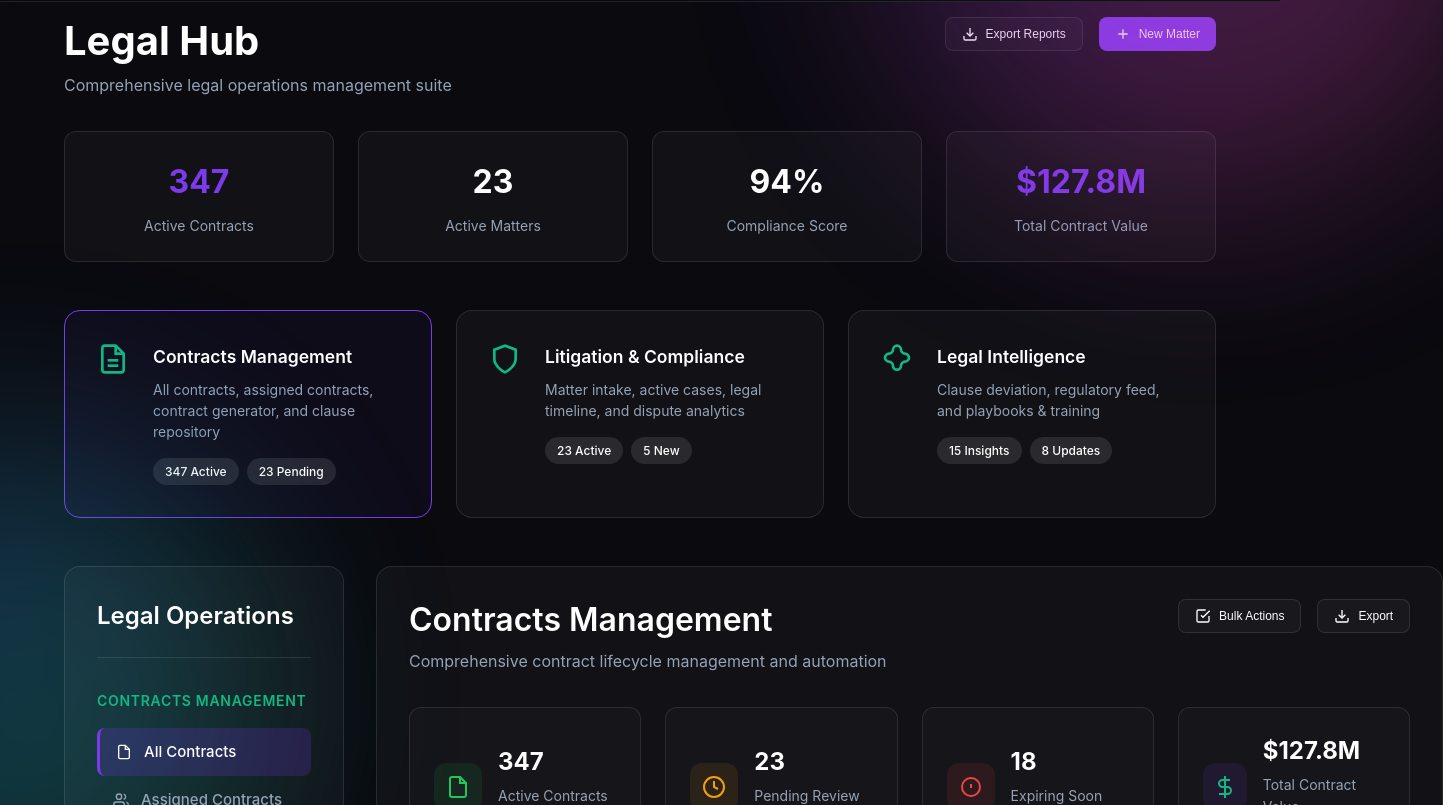
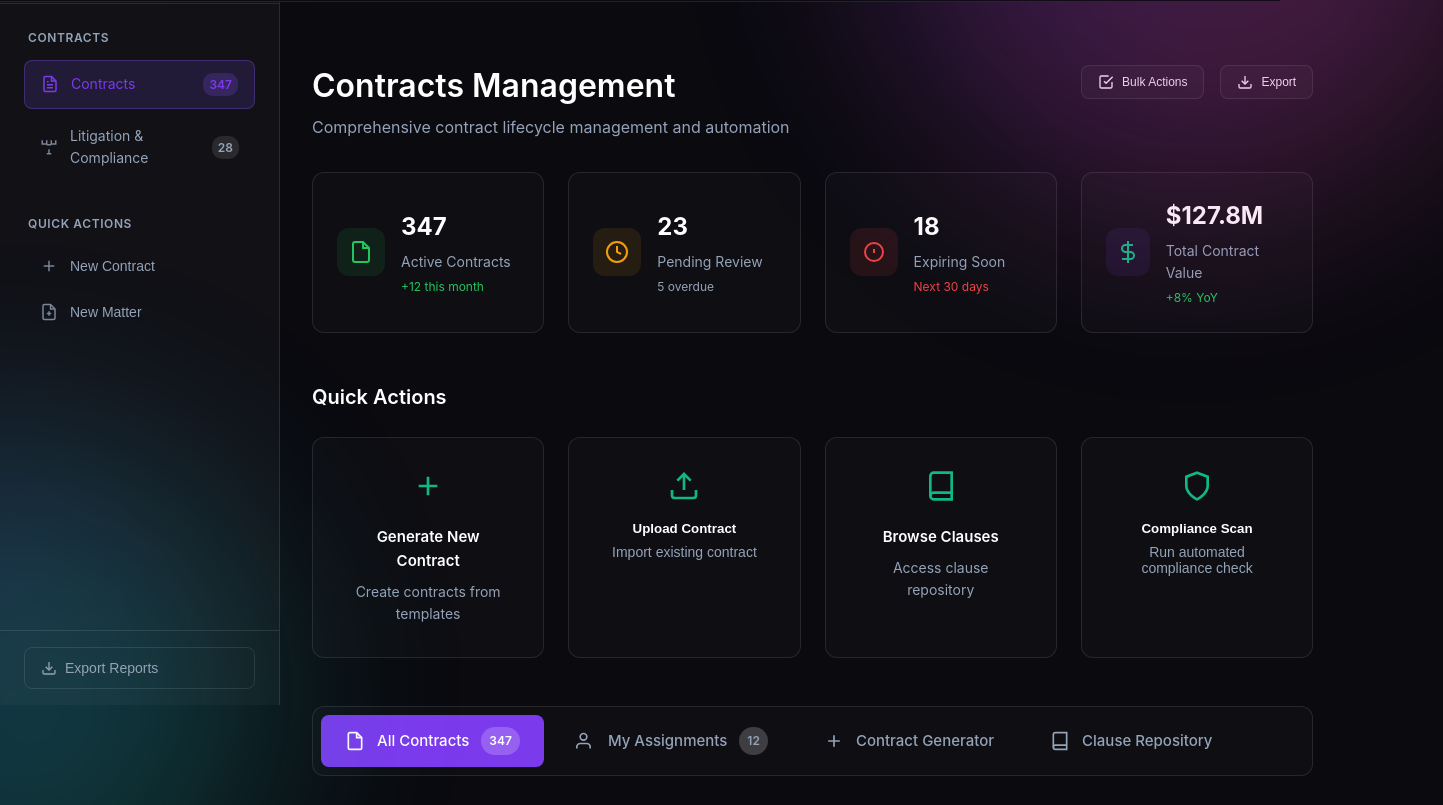
Before and after one commit to Slamz09/CONSOLA360_UPDATED, a Vue app: page /legalhub/contracts/all in a window 1280 px wide. Shown: the part 95-900 px from the top of the page, 1443 px wide, since content can reach past the window. Built offline with nearby package versions, Linux system fonts and the light colour scheme; the HTML template or start-up script is replaced by a standard one.

Commit message:
Update LegalHubView.vue

```diff
--- a/src/views/LegalHubView.vue
+++ b/src/views/LegalHubView.vue
@@ -1,13 +1,80 @@
 <template>
-  <div class="legalhub-view">
-    <!-- Header -->
-    <div class="legalhub-header">
-      <div class="header-content">
-        <h1 class="heading-primary">Legal Hub</h1>
-        <p class="text-body">Comprehensive legal operations management suite</p>
+  <div class="legal-hub-layout">
+    <!-- Left Sidebar Navigation -->
+    <aside class="sidebar">
+      <div class="sidebar-header">
+        <h2 class="sidebar-title">Legal Hub</h2>
       </div>
-      <div class="header-actions">
-        <button class="btn btn-secondary btn-small">
+
+      <nav class="sidebar-nav">
+        <div class="nav-section">
+          <h3 class="nav-section-title">Contracts</h3>
+          <ul class="nav-list">
+            <li>
+              <RouterLink
+                to="/legalhub/contracts"
+                :class="['nav-item', { active: $route.path.startsWith('/legalhub/contracts') }]"
+              >
+                <svg width="18" height="18" viewBox="0 0 24 24" fill="none" stroke="currentColor" stroke-width="2">
+                  <path d="M14 2H6a2 2 0 0 0-2 2v16a2 2 0 0 0 2 2h12a2 2 0 0 0 2-2V8z"/>
+                  <polyline points="14,2 14,8 20,8"/>
+                  <line x1="16" y1="13" x2="8" y2="13"/>
+                  <line x1="16" y1="17" x2="8" y2="17"/>
+                  <polyline points="10,9 9,9 8,9"/>
+                </svg>
+                <span>Contracts</span>
+                <span class="nav-count">347</span>
+              </RouterLink>
+            </li>
+            <li>
+              <RouterLink
+                to="/legalhub/litigation"
+                :class="['nav-item', { active: $route.path.startsWith('/legalhub/litigation') }]"
+              >
+                <svg width="18" height="18" viewBox="0 0 24 24" fill="none" stroke="currentColor" stroke-width="2">
+                  <path d="M3 3v5h6v-5"/>
+                  <path d="M21 3v5h-6v-5"/>
+                  <path d="M9 9h6"/>
+                  <path d="M12 15v6"/>
+                  <path d="M9 21h6"/>
+                </svg>
+                <span>Litigation & Compliance</span>
+                <span class="nav-count">28</span>
+              </RouterLink>
+            </li>
+          </ul>
+        </div>
+
+        <div class="nav-section">
+          <h3 class="nav-section-title">Quick Actions</h3>
+          <ul class="nav-list">
+            <li>
+              <button class="nav-item nav-action" @click="newContract">
+                <svg width="18" height="18" viewBox="0 0 24 24" fill="none" stroke="currentColor" stroke-width="2">
+                  <line x1="12" y1="5" x2="12" y2="19"/>
+                  <line x1="5" y1="12" x2="19" y2="12"/>
+                </svg>
+                <span>New Contract</span>
+              </button>
+            </li>
+            <li>
+              <button class="nav-item nav-action" @click="newMatter">
+                <svg width="18" height="18" viewBox="0 0 24 24" fill="none" stroke="currentColor" stroke-width="2">
+                  <path d="M14 2H6a2 2 0 0 0-2 2v16a2 2 0 0 0 2 2h12a2 2 0 0 0 2-2V8z"/>
+                  <polyline points="14,2 14,8 20,8"/>
+                  <line x1="12" y1="11" x2="12" y2="17"/>
+                  <line x1="9" y1="14" x2="15" y2="14"/>
+                </svg>
+                <span>New Matter</span>
+              </button>
+            </li>
+          </ul>
+        </div>
+      </nav>
+
+      <!-- Sidebar Footer -->
+      <div class="sidebar-footer">
+        <button class="footer-btn" @click="exportReports">
           <svg width="16" height="16" viewBox="0 0 24 24" fill="none" stroke="currentColor" stroke-width="2">
             <path d="M21 15v4a2 2 0 0 1-2 2H5a2 2 0 0 1-2-2v-4"/>
             <polyline points="7,10 12,15 17,10"/>
@@ -15,421 +82,262 @@
           </svg>
           Export Reports
         </button>
-        <button class="btn btn-primary btn-small">
-          <svg width="16" height="16" viewBox="0 0 24 24" fill="none" stroke="currentColor" stroke-width="2">
-            <path d="M12 5v14m-7-7h14"/>
-          </svg>
-          New Matter
-        </button>
       </div>
-    </div>
+    </aside>
 
-    <!-- Legal Hub Stats -->
-    <div class="legalhub-stats">
-      <div class="stat-item">
-        <div class="stat-number text-accent">347</div>
-        <div class="stat-label">Active Contracts</div>
-      </div>
-      <div class="stat-item">
-        <div class="stat-number risk-medium">23</div>
-        <div class="stat-label">Active Matters</div>
-      </div>
-      <div class="stat-item">
-        <div class="stat-number health-excellent">94%</div>
-        <div class="stat-label">Compliance Score</div>
-      </div>
-      <div class="stat-item">
-        <div class="stat-number text-accent">$127.8M</div>
-        <div class="stat-label">Total Contract Value</div>
-      </div>
-    </div>
-
-    <!-- Module Navigation -->
-    <div class="module-navigation">
-      <RouterLink to="/legalhub/contracts" class="module-card" active-class="active">
-        <div class="module-icon">
-          <svg width="32" height="32" viewBox="0 0 24 24" fill="none" stroke="currentColor" stroke-width="2">
-            <path d="M14 2H6a2 2 0 0 0-2 2v16a2 2 0 0 0 2 2h12a2 2 0 0 0 2-2V8z"/>
-            <polyline points="14,2 14,8 20,8"/>
-            <line x1="16" y1="13" x2="8" y2="13"/>
-            <line x1="16" y1="17" x2="8" y2="17"/>
-          </svg>
-        </div>
-        <div class="module-content">
-          <h3>Contracts Management</h3>
-          <p>All contracts, assigned contracts, contract generator, and clause repository</p>
-          <div class="module-stats">
-            <span class="stat-badge">347 Active</span>
-            <span class="stat-badge">23 Pending</span>
-          </div>
-        </div>
-      </RouterLink>
-
-      <RouterLink to="/legalhub/litigation" class="module-card" active-class="active">
-        <div class="module-icon">
-          <svg width="32" height="32" viewBox="0 0 24 24" fill="none" stroke="currentColor" stroke-width="2">
-            <path d="M12 22s8-4 8-10V5l-8-3-8 3v7c0 6 8 10 8 10z"/>
-          </svg>
-        </div>
-        <div class="module-content">
-          <h3>Litigation & Compliance</h3>
-          <p>Matter intake, active cases, legal timeline, and dispute analytics</p>
-          <div class="module-stats">
-            <span class="stat-badge risk-medium">23 Active</span>
-            <span class="stat-badge">5 New</span>
-          </div>
-        </div>
-      </RouterLink>
-
-      <RouterLink to="/legalhub/intelligence" class="module-card" active-class="active">
-        <div class="module-icon">
-          <svg width="32" height="32" viewBox="0 0 24 24" fill="none" stroke="currentColor" stroke-width="2">
-            <path d="M12 2a3 3 0 0 0-3 3c0 1.5-1.5 3-3 3s-3 1.5-3 3 1.5 3 3 3c1.5 0 3 1.5 3 3a3 3 0 0 0 6 0c0-1.5 1.5-3 3-3s3-1.5 3-3-1.5-3-3-3c-1.5 0-3-1.5-3-3a3 3 0 0 0-3-3z"/>
-          </svg>
-        </div>
-        <div class="module-content">
-          <h3>Legal Intelligence</h3>
-          <p>Clause deviation, regulatory feed, and playbooks & training</p>
-          <div class="module-stats">
-            <span class="stat-badge health-excellent">15 Insights</span>
-            <span class="stat-badge">8 Updates</span>
-          </div>
-        </div>
-      </RouterLink>
-    </div>
-
-    <!-- Main Content Layout -->
-    <div class="legalhub-layout">
-      <!-- Sidebar Navigation -->
-      <aside class="legalhub-sidebar">
-        <div class="sidebar-header">
-          <h3 class="heading-tertiary">Legal Operations</h3>
-        </div>
-        <nav class="sidebar-nav">
-          <!-- Contracts Management -->
-          <div class="nav-section">
-            <div class="nav-section-title">Contracts Management</div>
-            <RouterLink to="/legalhub/contracts/all" class="sidebar-link" active-class="active">
-              <svg width="16" height="16" viewBox="0 0 24 24" fill="none" stroke="currentColor" stroke-width="2">
-                <path d="M14 2H6a2 2 0 0 0-2 2v16a2 2 0 0 0 2 2h12a2 2 0 0 0 2-2V8z"/>
-                <polyline points="14,2 14,8 20,8"/>
-              </svg>
-              All Contracts
-            </RouterLink>
-            <RouterLink to="/legalhub/contracts/assigned" class="sidebar-link" active-class="active">
-              <svg width="16" height="16" viewBox="0 0 24 24" fill="none" stroke="currentColor" stroke-width="2">
-                <path d="M17 21v-2a4 4 0 0 0-4-4H5a4 4 0 0 0-4 4v2"/>
-                <circle cx="9" cy="7" r="4"/>
-                <path d="M23 21v-2a4 4 0 0 0-3-3.87"/>
-                <path d="M16 3.13a4 4 0 0 1 0 7.75"/>
-              </svg>
-              Assigned Contracts
-            </RouterLink>
-            <RouterLink to="/legalhub/contracts/generator" class="sidebar-link" active-class="active">
-              <svg width="16" height="16" viewBox="0 0 24 24" fill="none" stroke="currentColor" stroke-width="2">
-                <path d="M12 5v14m-7-7h14"/>
-              </svg>
-              Contract Generator
-            </RouterLink>
-            <RouterLink to="/legalhub/contracts/repository" class="sidebar-link" active-class="active">
-              <svg width="16" height="16" viewBox="0 0 24 24" fill="none" stroke="currentColor" stroke-width="2">
-                <path d="M4 19.5A2.5 2.5 0 0 1 6.5 17H20"/>
-                <path d="M6.5 2H20v20H6.5A2.5 2.5 0 0 1 4 19.5v-15A2.5 2.5 0 0 1 6.5 2z"/>
-              </svg>
-              Clause Repository
-            </RouterLink>
-          </div>
-
-          <!-- Litigation & Compliance -->
-          <div class="nav-section">
-            <div class="nav-section-title">Litigation & Compliance</div>
-            <RouterLink to="/legalhub/litigation/intake" class="sidebar-link" active-class="active">
-              <svg width="16" height="16" viewBox="0 0 24 24" fill="none" stroke="currentColor" stroke-width="2">
-                <path d="M12 5v14m-7-7h14"/>
-              </svg>
-              Matter Intake
-            </RouterLink>
-            <RouterLink to="/legalhub/litigation/active" class="sidebar-link" active-class="active">
-              <svg width="16" height="16" viewBox="0 0 24 24" fill="none" stroke="currentColor" stroke-width="2">
-                <path d="M12 22s8-4 8-10V5l-8-3-8 3v7c0 6 8 10 8 10z"/>
-              </svg>
-              Active Cases
-            </RouterLink>
-            <RouterLink to="/legalhub/litigation/assigned" class="sidebar-link" active-class="active">
-              <svg width="16" height="16" viewBox="0 0 24 24" fill="none" stroke="currentColor" stroke-width="2">
-                <path d="M17 21v-2a4 4 0 0 0-4-4H5a4 4 0 0 0-4 4v2"/>
-                <circle cx="9" cy="7" r="4"/>
-              </svg>
-              Assigned Cases
-            </RouterLink>
-            <RouterLink to="/legalhub/litigation/timeline" class="sidebar-link" active-class="active">
-              <svg width="16" height="16" viewBox="0 0 24 24" fill="none" stroke="currentColor" stroke-width="2">
-                <circle cx="12" cy="12" r="10"/>
-                <polyline points="12,6 12,12 16,14"/>
-              </svg>
-              Legal Timeline
-            </RouterLink>
-            <RouterLink to="/legalhub/litigation/analytics" class="sidebar-link" active-class="active">
-              <svg width="16" height="16" viewBox="0 0 24 24" fill="none" stroke="currentColor" stroke-width="2">
-                <polyline points="22,12 18,12 15,21 9,3 6,12 2,12"/>
-              </svg>
-              Dispute Analytics
-            </RouterLink>
-          </div>
-
-          <!-- Legal Intelligence -->
-          <div class="nav-section">
-            <div class="nav-section-title">Legal Intelligence</div>
-            <RouterLink to="/legalhub/intelligence/deviation" class="sidebar-link" active-class="active">
-              <svg width="16" height="16" viewBox="0 0 24 24" fill="none" stroke="currentColor" stroke-width="2">
-                <polyline points="22,12 18,12 15,21 9,3 6,12 2,12"/>
-              </svg>
-              Clause Deviation
-            </RouterLink>
-            <RouterLink to="/legalhub/intelligence/regulatory" class="sidebar-link" active-class="active">
-              <svg width="16" height="16" viewBox="0 0 24 24" fill="none" stroke="currentColor" stroke-width="2">
-                <path d="M21 16V8a2 2 0 0 0-1-1.73l-7-4a2 2 0 0 0-2 0l-7 4A2 2 0 0 0 3 8v8a2 2 0 0 0 1 1.73l7 4a2 2 0 0 0 2 0l7-4A2 2 0 0 0 21 16z"/>
-              </svg>
-              Regulatory Feed
-            </RouterLink>
-            <RouterLink to="/legalhub/intelligence/playbooks" class="sidebar-link" active-class="active">
-              <svg width="16" height="16" viewBox="0 0 24 24" fill="none" stroke="currentColor" stroke-width="2">
-                <path d="M4 19.5A2.5 2.5 0 0 1 6.5 17H20"/>
-                <path d="M6.5 2H20v20H6.5A2.5 2.5 0 0 1 4 19.5v-15A2.5 2.5 0 0 1 6.5 2z"/>
-              </svg>
-              Playbooks & Training
-            </RouterLink>
-          </div>
-        </nav>
-      </aside>
-
-      <!-- Main Content Area -->
-      <main class="legalhub-main">
-        <RouterView />
-      </main>
-    </div>
+    <!-- Main Content Area -->
+    <main class="main-content">
+      <RouterView />
+    </main>
   </div>
 </template>
 
 <script setup>
-// No logic needed for layout component
+import { RouterLink, RouterView } from 'vue-router'
+import { useRouter } from 'vue-router'
+
+const router = useRouter()
+
+// Quick action methods
+const newContract = () => {
+  router.push('/legalhub/contracts/generator')
+}
+
+const newMatter = () => {
+  router.push('/legalhub/litigation/intake')
+}
+
+const exportReports = () => {
+  console.log('Exporting reports...')
+}
 </script>
 
 <style scoped>
-.legalhub-view {
-  padding: 2rem;
-  max-width: 1400px;
-  margin: 0 auto;
+.legal-hub-layout {
+  display: flex;
+  min-height: 100vh;
+  background: var(--bg-default);
 }
 
-.legalhub-header {
+/* Sidebar */
+.sidebar {
+  width: 280px;
+  background: var(--bg-card);
+  border-right: 1px solid var(--border-color);
   display: flex;
-  align-items: flex-start;
-  justify-content: space-between;
-  margin-bottom: 2rem;
-  gap: 2rem;
-}
-
-.header-content h1 {
-  margin-bottom: 0.5rem;
-}
-
-.header-actions {
-  display: flex;
-  gap: 1rem;
-}
-
-.legalhub-stats {
-  display: grid;
-  grid-template-columns: repeat(auto-fit, minmax(200px, 1fr));
-  gap: 1.5rem;
-  margin-bottom: 3rem;
-}
-
-.stat-item {
-  text-align: center;
-  background: var(--bg-card);
-  border: 1px solid var(--border-color);
-  border-radius: 12px;
-  padding: 1.5rem;
-}
-
-.stat-number {
-  display: block;
-  font-size: 2rem;
-  font-weight: 700;
-  margin-bottom: 0.5rem;
-}
-
-.stat-label {
-  color: var(--text-secondary);
-  font-size: 0.875rem;
-}
-
-.module-navigation {
-  display: grid;
-  grid-template-columns: repeat(auto-fit, minmax(350px, 1fr));
-  gap: 1.5rem;
-  margin-bottom: 3rem;
-}
-
-.module-card {
-  display: flex;
-  gap: 1.5rem;
-  padding: 2rem;
-  background: var(--bg-card);
-  border: 1px solid var(--border-color);
-  border-radius: 16px;
-  text-decoration: none;
-  color: inherit;
-  transition: all 0.3s ease;
-}
-
-.module-card:hover {
-  border-color: var(--primary-accent);
-  transform: translateY(-2px);
-  box-shadow: 0 8px 30px rgba(124, 58, 237, 0.15);
-}
-
-.module-card.active {
-  border-color: var(--primary-accent);
-  background: rgba(124, 58, 237, 0.05);
-}
-
-.module-icon {
-  flex-shrink: 0;
-  color: var(--secondary-accent);
-}
-
-.module-content h3 {
-  color: var(--text-primary);
-  font-weight: 600;
-  margin-bottom: 0.5rem;
-}
-
-.module-content p {
-  color: var(--text-secondary);
-  font-size: 0.875rem;
-  line-height: 1.5;
-  margin-bottom: 1rem;
-}
-
-.module-stats {
-  display: flex;
-  gap: 0.5rem;
-  flex-wrap: wrap;
-}
-
-.stat-badge {
-  padding: 0.25rem 0.75rem;
-  background: rgba(255, 255, 255, 0.1);
-  border-radius: 9999px;
-  font-size: 0.75rem;
-  font-weight: 500;
-}
-
-.legalhub-layout {
-  display: grid;
-  grid-template-columns: 280px 1fr;
-  gap: 2rem;
-}
-
-.legalhub-sidebar {
-  background: var(--bg-card);
-  border: 1px solid var(--border-color);
-  border-radius: 16px;
-  padding: 2rem;
-  height: fit-content;
-  position: sticky;
-  top: 100px;
+  flex-direction: column;
+  position: fixed;
+  left: 0;
+  top: 0;
+  height: 100vh;
+  z-index: 100;
 }
 
 .sidebar-header {
-  margin-bottom: 2rem;
-  padding-bottom: 1rem;
+  padding: 2rem 1.5rem 1.5rem;
   border-bottom: 1px solid var(--border-color);
 }
 
+.sidebar-title {
+  font-size: 1.5rem;
+  font-weight: 700;
+  color: var(--text-primary);
+  margin: 0 0 0.25rem 0;
+}
+
+.sidebar-subtitle {
+  color: var(--text-secondary);
+  font-size: 0.875rem;
+  margin: 0;
+  line-height: 1.4;
+}
+
+/* Navigation */
 .sidebar-nav {
-  display: flex;
-  flex-direction: column;
-  gap: 2rem;
+  flex: 1;
+  padding: 1.5rem 0;
+  overflow-y: auto;
+}
+
+.nav-section {
+  margin-bottom: 2rem;
+  padding: 0 1.5rem;
+}
+
+.nav-section:last-child {
+  margin-bottom: 0;
 }
 
 .nav-section-title {
-  font-size: 0.875rem;
+  font-size: 0.75rem;
   font-weight: 600;
-  color: var(--secondary-accent);
+  color: var(--text-secondary);
   text-transform: uppercase;
   letter-spacing: 0.05em;
-  margin-bottom: 1rem;
+  margin: 0 0 0.75rem 0;
+  padding: 0 0.25rem;
 }
 
-.sidebar-link {
+.nav-list {
+  list-style: none;
+  margin: 0;
+  padding: 0;
+}
+
+.nav-list li {
+  margin-bottom: 0.25rem;
+}
+
+.nav-item {
   display: flex;
   align-items: center;
   gap: 0.75rem;
+  width: 100%;
   padding: 0.75rem 1rem;
   color: var(--text-secondary);
   text-decoration: none;
   border-radius: 8px;
-  transition: all 0.3s ease;
+  transition: all 0.2s ease;
+  font-size: 0.875rem;
   font-weight: 500;
+  border: none;
+  background: transparent;
+  cursor: pointer;
+  text-align: left;
 }
 
-.sidebar-link:hover {
+.nav-item:hover {
+  background: rgba(255,255,255,0.05);
   color: var(--text-primary);
-  background: rgba(255, 255, 255, 0.05);
 }
 
-.sidebar-link.active {
-  color: var(--text-primary);
-  background: rgba(124, 58, 237, 0.2);
-  border-left: 3px solid var(--primary-accent);
+.nav-item.active {
+  background: rgba(137, 88, 255, 0.15);
+  color: var(--primary-accent);
+  border: 1px solid rgba(137, 88, 255, 0.3);
 }
 
-.legalhub-main {
-  background: var(--bg-card);
+.nav-item svg {
+  flex-shrink: 0;
+  opacity: 0.8;
+}
+
+.nav-item.active svg {
+  opacity: 1;
+}
+
+.nav-item span:first-of-type {
+  flex: 1;
+}
+
+.nav-count {
+  font-size: 0.75rem;
+  background: rgba(255,255,255,0.1);
+  color: var(--text-secondary);
+  padding: 0.125rem 0.375rem;
+  border-radius: 10px;
+  font-weight: 600;
+}
+
+.nav-item.active .nav-count {
+  background: rgba(137, 88, 255, 0.2);
+  color: var(--primary-accent);
+}
+
+.nav-action:hover {
+  background: rgba(137, 88, 255, 0.1);
+  color: var(--primary-accent);
+}
+
+/* Sidebar Footer */
+.sidebar-footer {
+  padding: 1rem 1.5rem;
+  border-top: 1px solid var(--border-color);
+}
+
+.footer-btn {
+  display: flex;
+  align-items: center;
+  gap: 0.5rem;
+  width: 100%;
+  padding: 0.75rem 1rem;
+  background: transparent;
   border: 1px solid var(--border-color);
-  border-radius: 16px;
-  padding: 2rem;
-  min-height: 600px;
+  border-radius: 8px;
+  color: var(--text-secondary);
+  cursor: pointer;
+  font-size: 0.875rem;
+  font-weight: 500;
+  transition: all 0.2s ease;
+}
+
+.footer-btn:hover {
+  background: rgba(255,255,255,0.05);
+  border-color: var(--primary-accent);
+  color: var(--text-primary);
+}
+
+/* Main Content */
+.main-content {
+  flex: 1;
+  margin-left: 280px;
+  padding: 0;
+  min-height: 100vh;
+  background: var(--bg-default);
+}
+
+/* Responsive Design */
+@media (max-width: 1024px) {
+  .sidebar {
+    width: 260px;
+  }
+
+  .main-content {
+    margin-left: 260px;
+  }
 }
 
 @media (max-width: 768px) {
-  .legalhub-view {
+  .sidebar {
+    width: 100%;
+    position: relative;
+    height: auto;
+  }
+
+  .main-content {
+    margin-left: 0;
+  }
+
+  .sidebar-header {
+    padding: 1.5rem 1rem 1rem;
+  }
+
+  .nav-section {
+    padding: 0 1rem;
+  }
+
+  .sidebar-footer {
     padding: 1rem;
   }
+}
 
-  .legalhub-header {
-    flex-direction: column;
-    align-items: flex-start;
+@media (max-width: 480px) {
+  .sidebar-title {
+    font-size: 1.25rem;
   }
 
-  .header-actions {
-    width: 100%;
-    flex-direction: column;
+  .sidebar-subtitle {
+    font-size: 0.8rem;
   }
 
-  .legalhub-stats {
-    grid-template-columns: repeat(2, 1fr);
+  .nav-item {
+    padding: 0.625rem 0.75rem;
+    font-size: 0.8rem;
   }
 
-  .module-navigation {
-    grid-template-columns: 1fr;
-  }
-
-  .module-card {
-    flex-direction: column;
-    text-align: center;
-  }
-
-  .legalhub-layout {
-    grid-template-columns: 1fr;
-  }
-
-  .legalhub-sidebar {
-    position: static;
+  .nav-item svg {
+    width: 16px;
+    height: 16px;
   }
 }
 </style>
```
